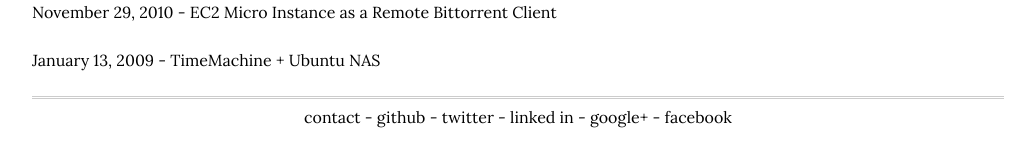
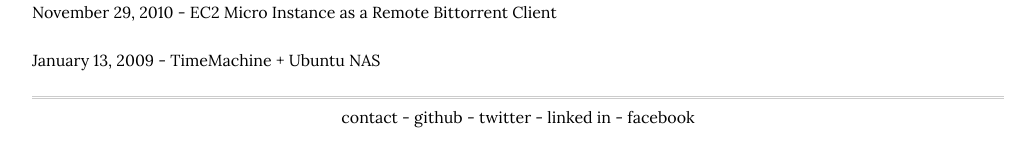
Before and after one commit to mattmanning/mattmanning.github.com, a Jekyll site: the page built from index.md, in a window 1280 px wide. Shown: the part 336-503 px from the top of the page, without its empty margins (122-1157 px from the left). Built offline with Jekyll 4.4.1, drawn with Linux system fonts in a browser that asks for light colours.

Commit message:
remove google+ link

```diff
--- a/_layouts/default.html
+++ b/_layouts/default.html
@@ -29,8 +29,6 @@
     -
     <a href='http://www.linkedin.com/in/mattmanning'>linked in</a>
     -
-    <a href='https://plus.google.com/112810635638275213729'>google+</a>
-    -
     <a href='http://www.facebook.com/mattmanning'>facebook</a>
   </footer>
   <script type="text/javascript">
```
